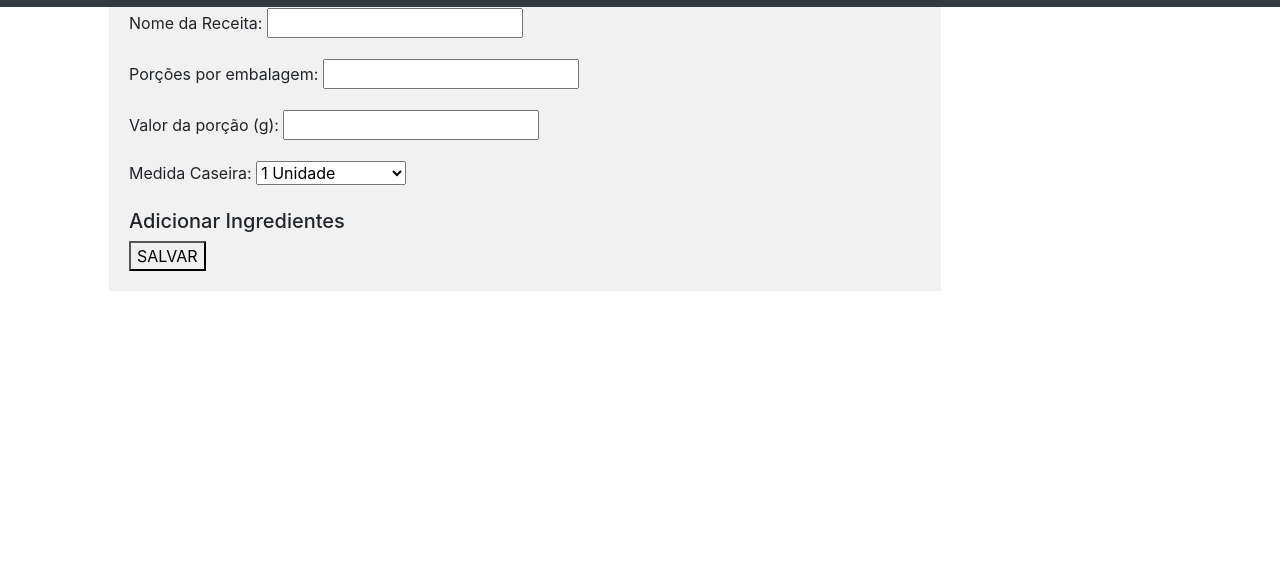
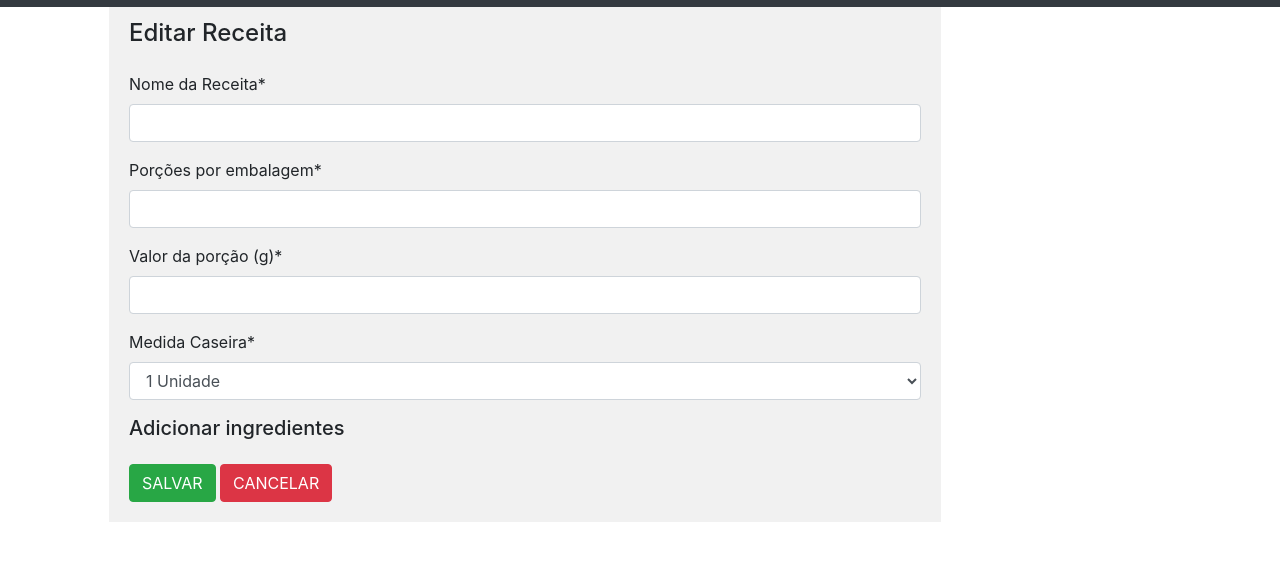
Before and after one commit to laranelson/TabelaNutricional, a Django app: template recipe/templates/recipe_update.html in a window 1280 px wide. Shown: the part 49-610 px from the top of the page. Run offline with Django 3.2, Linux system fonts and the light colour scheme; the template is opened without the code that fills it: values that come from a table or form of the project are taken from there, others are empty; some libraries are stand-ins or nearby versions.

Commit message:
recipe_update.html

```diff
--- a/recipe/templates/recipe_update.html
+++ b/recipe/templates/recipe_update.html
@@ -1,34 +1,42 @@
 {% extends "base.html" %}
+{% load crispy_forms_tags %}
 {% block content %}
-<form method="post" id="createProduct" enctype="multipart/form-data">
-    {% csrf_token %}
-    <div>
-        <div>
-            <h4>Atualizar Receita</h4>
+
+
+<form method="post" id="createProduct" enctype="multipart/form-data" class="my-5">{% csrf_token %}
+    <div class="row">
+        <div class="col-md-12">
+            <h4 class="mb-4">Editar Receita</h4>
         </div>
-        <div>
+        <div class="col-md-12">
             {{ form.non_form_errors }}
-            {{ form.as_p }}
-            <h5>Adicionar Ingredientes</h5>
-             <table border="0" cellpadding="0" cellspacing="0">
+            <div class="mb-3">
+                {{ form|crispy }}
+            </div>
+            <h5>Adicionar ingredientes</h5>
+            <table class="table table-striped table-hover">
                 <tbody>
                     {% for formset in items_formset %}
-                        {{ formset.id }}
                         <tr>
                             <td>
                                 {% if items_formset.can_delete %}
-                                    {{ formset.DELETE }} {{ formset.DELETE.label }}
+                                    {{ formset.DELETE }}
                                 {% endif %}
                             </td>
-                            <td>{{ formset.ingredient }} {{ formset.value }}</td>
+                            <td>
+                                {{ formset.ingredient }}
+                                {{ formset.value }}
+                            </td>
                         </tr>
                     {% endfor %}
                 </tbody>
-             </table>
+            </table>
             {{ items_formset.non_form_errors }}
             {{ items_formset.management_form }}
         </div>
     </div>
-    <button type="submit">SALVAR</button>
+    <button type="submit" class="btn btn-success">SALVAR</button>
+    <a href="{% url 'recipe:list' %}" class="btn btn-danger">CANCELAR</a>
 </form>
+
 {% endblock %}
```
Also changed, not shown: ingredient/templates/ingredient_update.html (+13 -18 lines), ingredient/templates/ingredient_create.html (line endings or trailing spaces).
